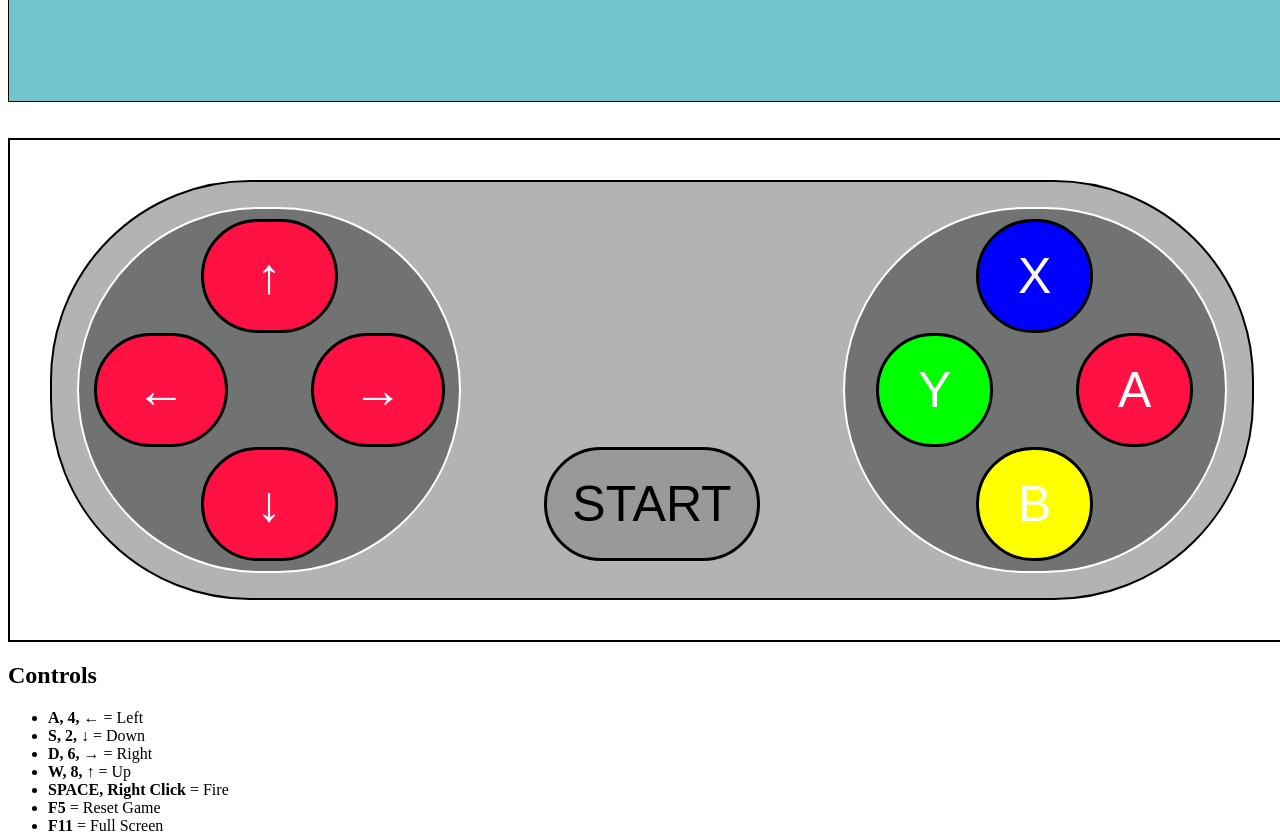
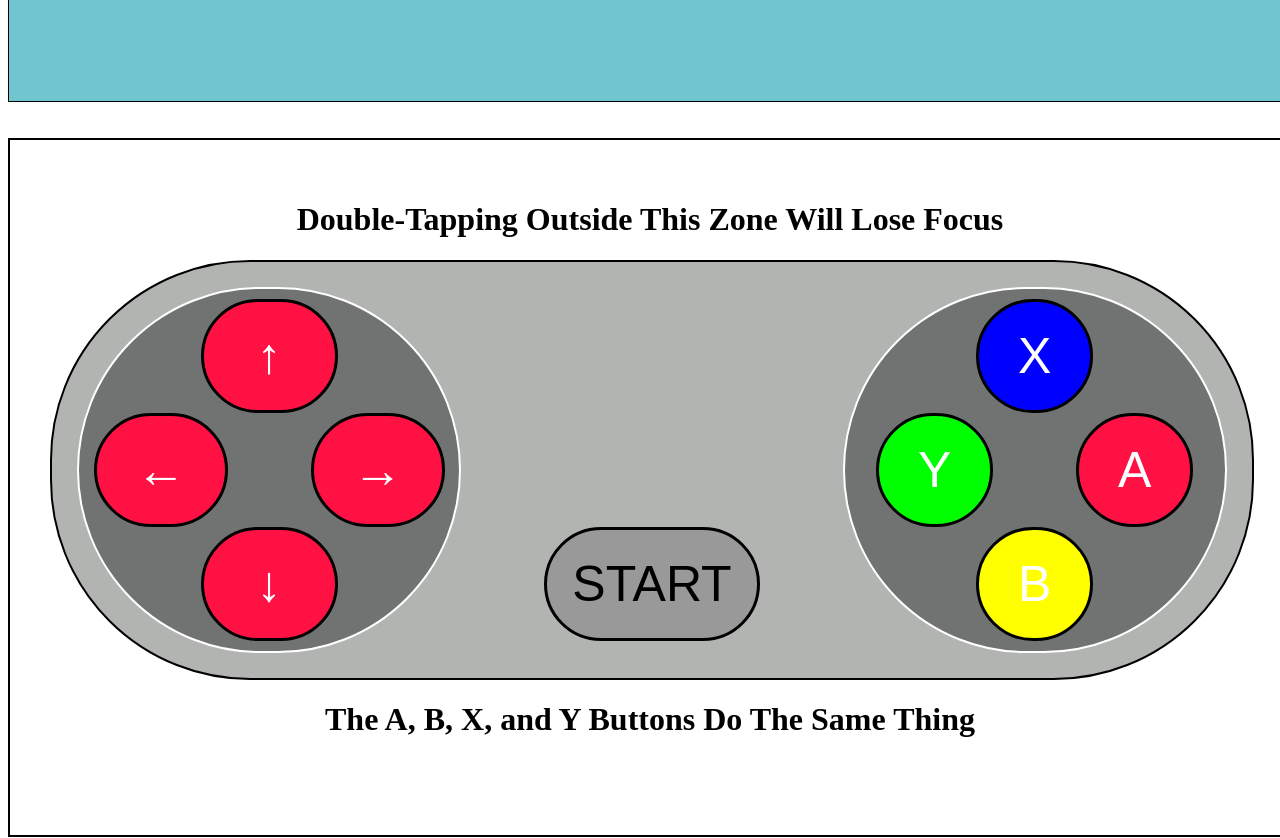
Before and after one commit to joeaoregan/AntibodyJS-WebApp, a website: page static/index.html in a window 1280 px wide. Shown: the part 700-1538 px from the top of the page. Drawn offline with Linux system fonts and the light colour scheme.

Commit message:
controller info

```diff
--- a/static/index.html
+++ b/static/index.html
@@ -31,6 +31,7 @@
 		<!-- buttons -->
 		<br/><br/>
 		<div class="controller-border">
+			<h1>Double-Tapping Outside This Zone Will Lose Focus</h1>
 			<div class="controller">
 				<div class="button-box">
 				  <button class="button button-round" ontouchstart="moveUp()" onmousedown="moveUp()" onmouseup="moveYClear()" ontouchend="moveYClear()">&nbsp;&nbsp;&#8593;&nbsp;&nbsp;</button><br>
@@ -50,6 +51,7 @@
 				  <button class="button button-round buttonB" onmousedown="movedown()" onmouseup="fire()">&nbsp;B&nbsp;</button>
 				</div>
 			</div>
+			<h1>The A, B, X, and Y Buttons Do The Same Thing</h1>
 		</div>
 
 		<p>
--- a/static/styles.css
+++ b/static/styles.css
@@ -9,7 +9,9 @@
 	width: 1200px;
 	margin: 0 auto;
 	padding: 40px;
+	padding: 40px 40px 75px;
 	touch-action: manipulation;/*Stop screen zooming when double tapping buttons*/
+	text-align:center;
 }
 
 .controller {
```
